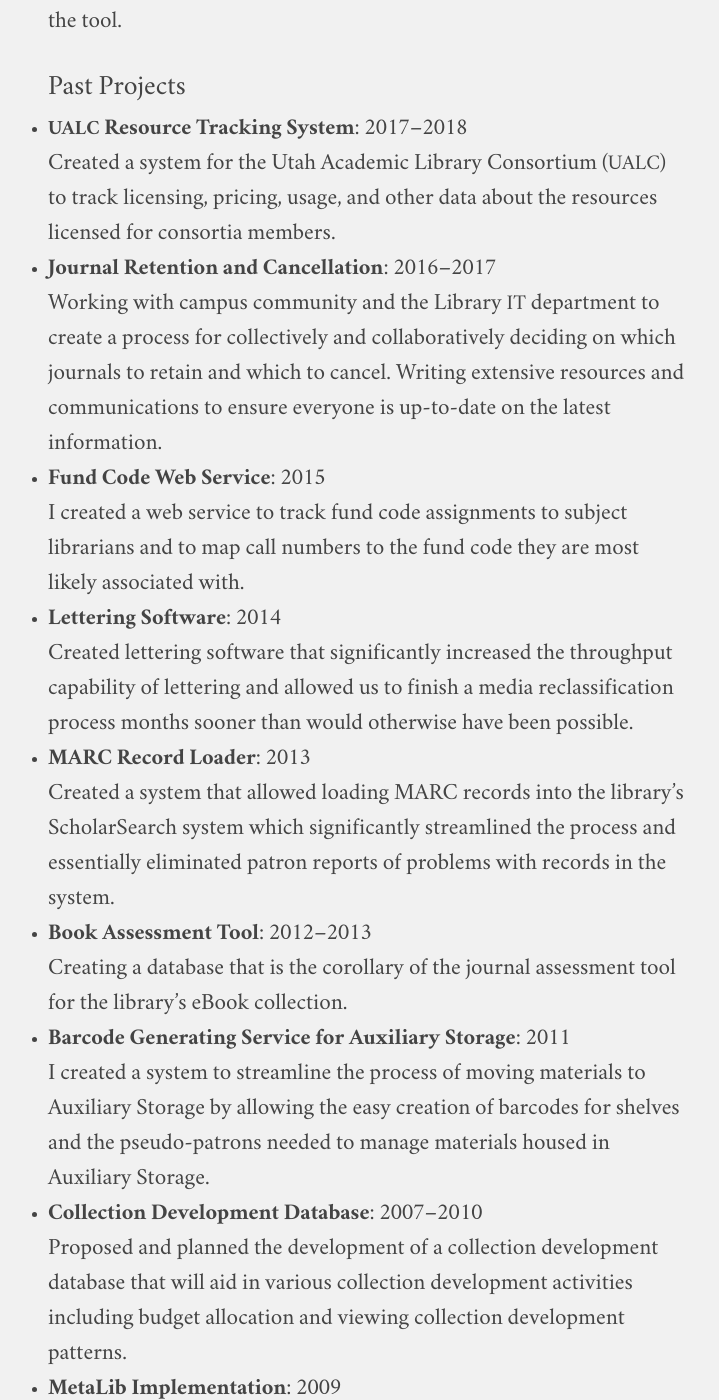
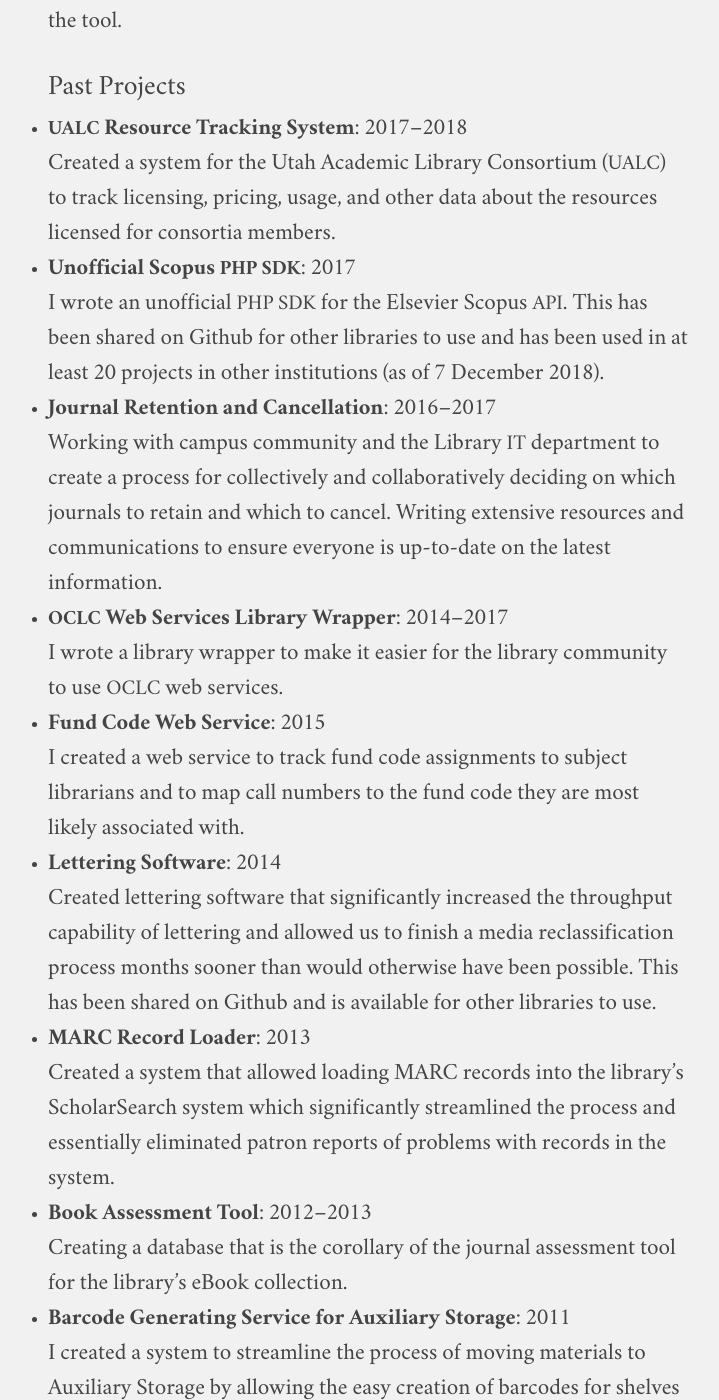
Before and after one commit to jaredhowland/jaredhowland.github.io, a Jekyll site: the page built from content/vita.md, in a window 1280 px wide and 1400 px high, scrolled down 8390 px. Shown: the whole window, without its empty margins (272-991 px from the left). Built offline with Jekyll 4.4.1, drawn with Linux system fonts in a browser that asks for light colours; a script that is not in the unit is left out.

Commit message:
[ADD] New projects to list

```diff
--- a/content/vita.md
+++ b/content/vita.md
@@ -138,12 +138,16 @@ Created a database that allowed us to determine the number of places we had acce
 ### Past Projects ###
 * **<span class="caps">UALC</span> Resource Tracking System**: 2017–2018
 Created a system for the Utah Academic Library Consortium (<span class="caps">UALC</span>) to track licensing, pricing, usage, and other data about the resources licensed for consortia members.
+* **Unofficial Scopus <span class="caps">PHP SDK</span>**: 2017
+I wrote an unofficial <span class="caps">PHP SDK</span> for the Elsevier Scopus <span class="caps">API</span>. This has been shared on Github for other libraries to use and has been used in at least 20 projects in other institutions (as of 7 December 2018).
 * **Journal Retention and Cancellation**: 2016–2017
 Working with campus community and the Library <span class="caps">IT</span> department to create a process for collectively and collaboratively deciding on which journals to retain and which to cancel. Writing extensive resources and communications to ensure everyone is up-to-date on the latest information.
+* **<span class="caps">OCLC</span> Web Services Library Wrapper**: 2014–2017
+I wrote a library wrapper to make it easier for the library community to use <span class="caps">OCLC</span> web services.
 * **Fund Code Web Service**: 2015
 I created a web service to track fund code assignments to subject librarians and to map call numbers to the fund code they are most likely associated with.
 * **Lettering Software**: 2014
-Created lettering software that significantly increased the throughput capability of lettering and allowed us to finish a media reclassification process months sooner than would otherwise have been possible.
+Created lettering software that significantly increased the throughput capability of lettering and allowed us to finish a media reclassification process months sooner than would otherwise have been possible. This has been shared on Github and is available for other libraries to use.
 * **MARC Record Loader**: 2013
 Created a system that allowed loading MARC records into the library’s ScholarSearch system which significantly streamlined the process and essentially eliminated patron reports of problems with records in the system.
 * **Book Assessment Tool**: 2012–2013
```
